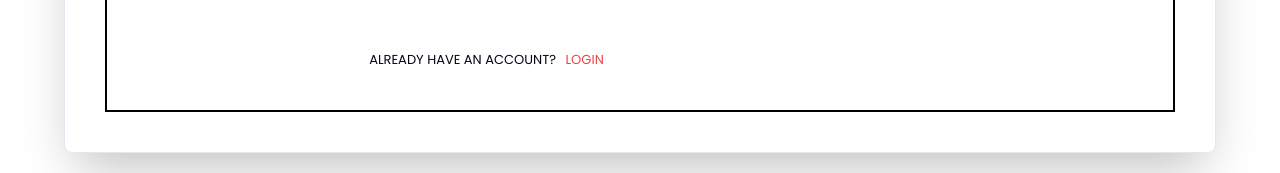
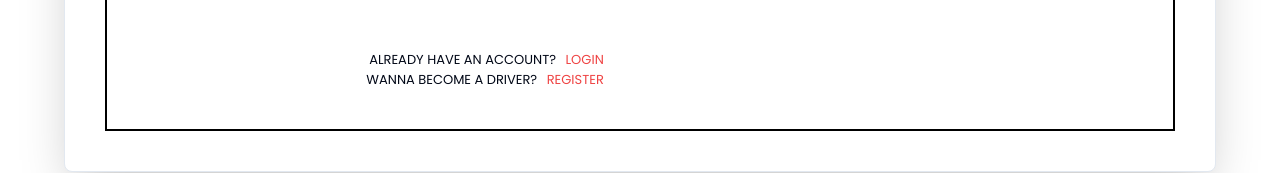
Before and after one commit to tilandunu/FlavorFetch, a React (Vite) app in the folder frontend/: page /signupSupplier in a window 1280 px wide. Shown: the part 977-1150 px from the top of the page. Built offline with nearby package versions, Linux system fonts and the light colour scheme.

Commit message:
Update SignupSupplier.tsx

```diff
--- a/frontend/src/Pages/SignupSupplier.tsx
+++ b/frontend/src/Pages/SignupSupplier.tsx
@@ -175,6 +175,15 @@ export function SignupSupplier() {
                   </Link>
                 </p>
               </div>
+              <div className="flex justify-end ">
+                {" "}
+                <p className="text-[13px]">
+                  WANNA BECOME A DRIVER?{" "}
+                  <Link to={"/signUpDriver"} className="px-[6px] text-red-500">
+                    REGISTER
+                  </Link>
+                </p>
+              </div>
             </div>
             <div className="flex justify-end items-end flex-row">
               {" "}
```
